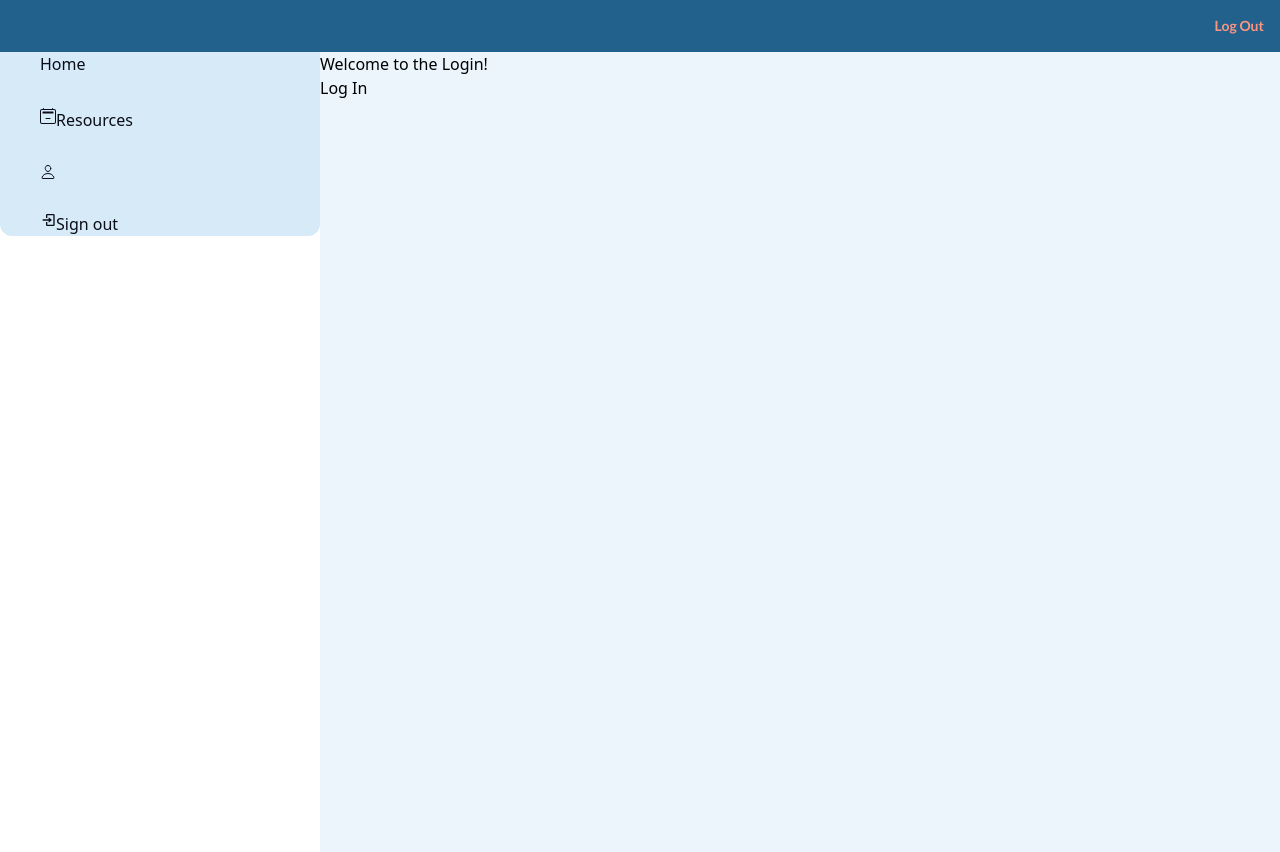
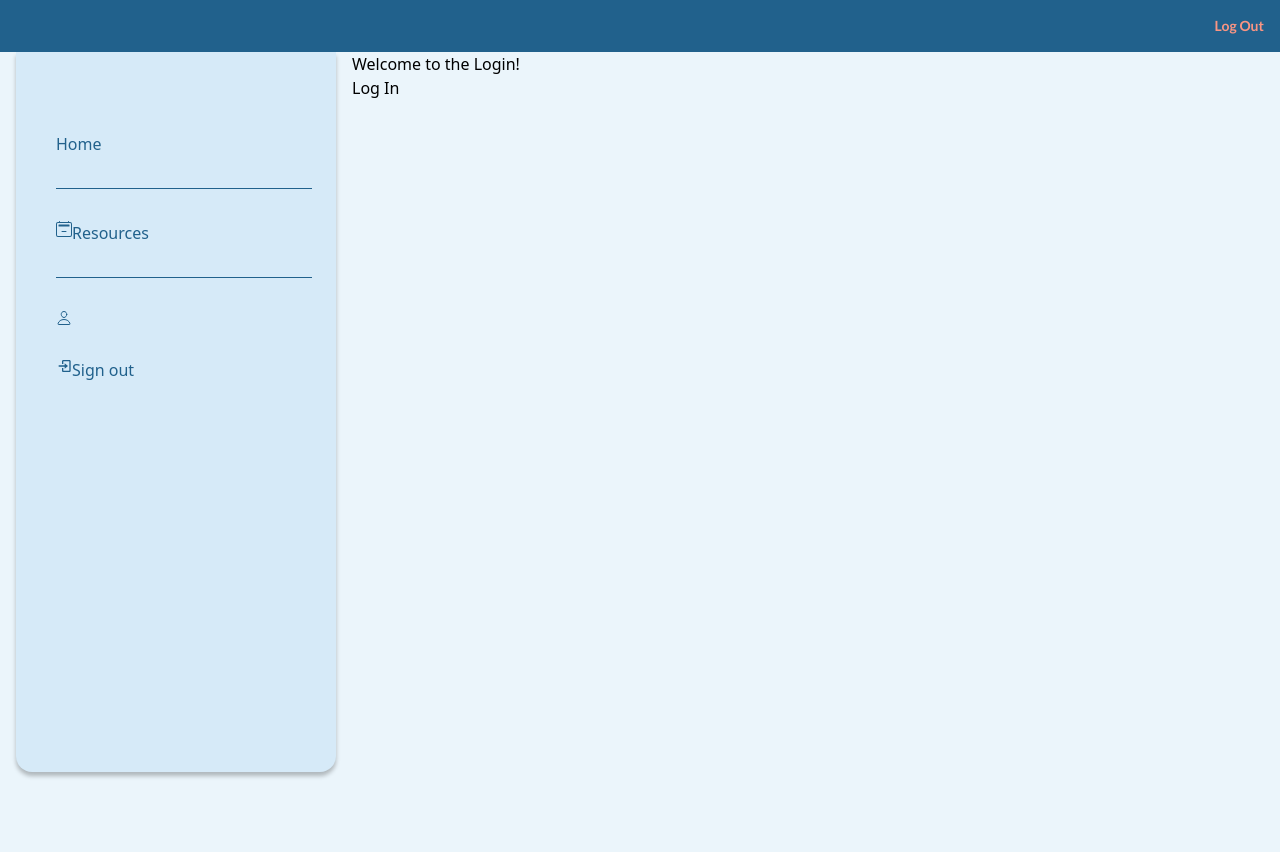
Before and after one commit to SchoolOfCode/final-project-repo-bossa-nova, a React (Create React App) app: page / in a window 1280 px wide. Built offline with nearby package versions, Linux system fonts and the light colour scheme; a web font is replaced by a local one.

Commit message:
desktop sidebar near complete

```diff
--- a/src/Components/App/App.js
+++ b/src/Components/App/App.js
@@ -7,8 +7,8 @@ import Hero from "../Hero";
 
 function App() {
   return (
-    <div className="">
-      <Header className="sticky min-h-[12vh]"/>
+    <div className="bg-blueWhite">
+      <Header className="sticky min-h-[12vh]" />
       <div className="flex h-screen overflow-hidden">
         <Sidebar />
         <Hero />
--- a/src/Components/LayoutComponents/Sidebar/index.js
+++ b/src/Components/LayoutComponents/Sidebar/index.js
@@ -40,7 +40,8 @@ function Sidebar() {
 
       {/* mobile sidebar */}
       <div
-        className={`flex flex-col flex-grow w-[50vw] rounded-b-xl bg-lightBlue p-6 pl-10 text-black fixed ease-in-out duration-300 md:hidden z-30 ${
+        className={`flex flex-col flex-grow w-[50vw] rounded-b-xl bg-lightBlue p-6 pl-10 fixed ease-in-out duration-300 md:hidden z-30
+        text-mainBlue border-mainBlue ml-4 mr-4 mb-4 h-[90vh]${
           showSidebar ? "-translate-x-0 " : "-translate-x-full"
         }`}
       >
@@ -63,22 +64,28 @@ function Sidebar() {
 
       {/* desktop sidebar */}
 
-      <div className="hidden md:flex md:flex-col md:flex-grow w-[25vw] rounded-b-xl bg-lightBlue px-6 pl-10 text-black ">
-        <nav className="p-md flex flex-col gap-8">
+      <div className="">
+        <div className="hidden md:flex md:flex-col md:flex-grow w-[25vw] shadow-sm rounded-b-2xl bg-lightBlue px-6 pl-10 text-mainBlue border-mainBlue ml-4 mr-4 mb-4 h-[90vh]">
+          <nav className="flex flex-col gap-8 pt-20">
+            <button className="flex hover:text-coral">
               <Link to="/home">Home</Link>
-          <button className="flex">
+            </button>
+            <hr className="border-t-[1px] " />
+            <button className="flex hover:text-coral">
               <BsCalendar2Minus />
               <Link to="/resources">Resources</Link>
             </button>
-          <button className="flex">
+            <hr className="border-t-[1px] " />
+            <button className="flex hover:text-coral">
               <IoPersonOutline />
               {user && user.name}
             </button>
-          <button className="flex">
+            <button className="flex hover:text-coral">
               <BiLogIn />
               <LogoutButton text="Sign out" />
             </button>
           </nav>
+        </div>
       </div>
     </aside>
   );
```
Lines whose indentation alone changed are shown as unchanged.
